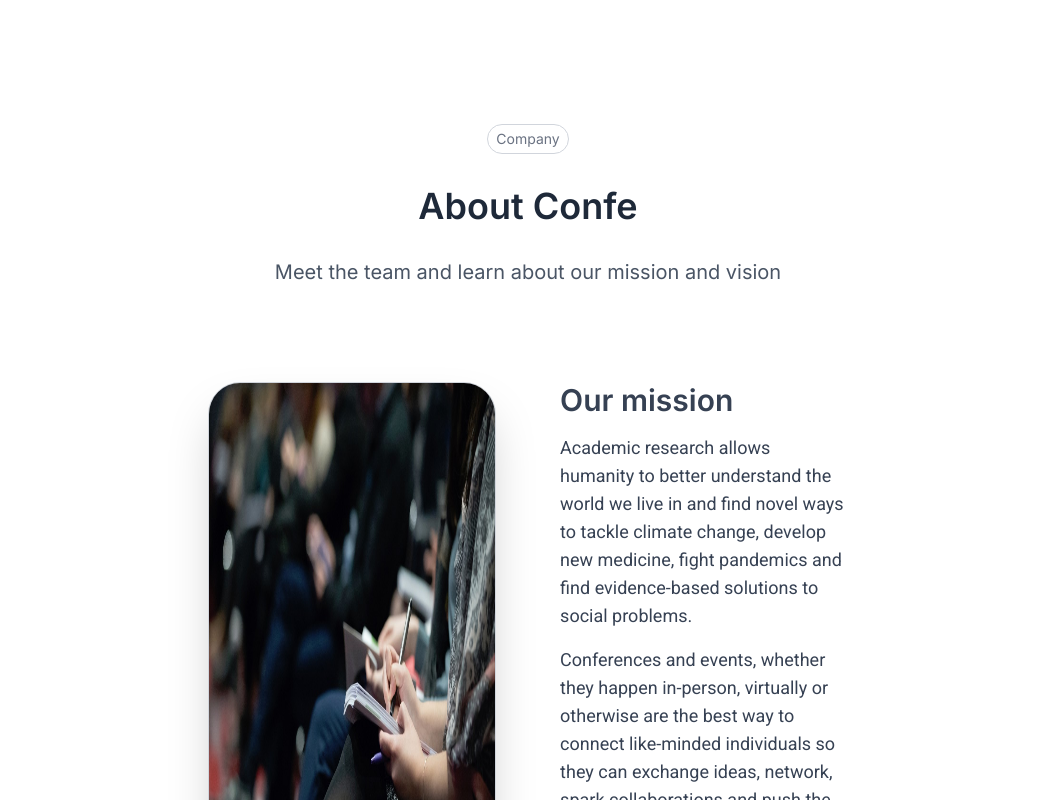
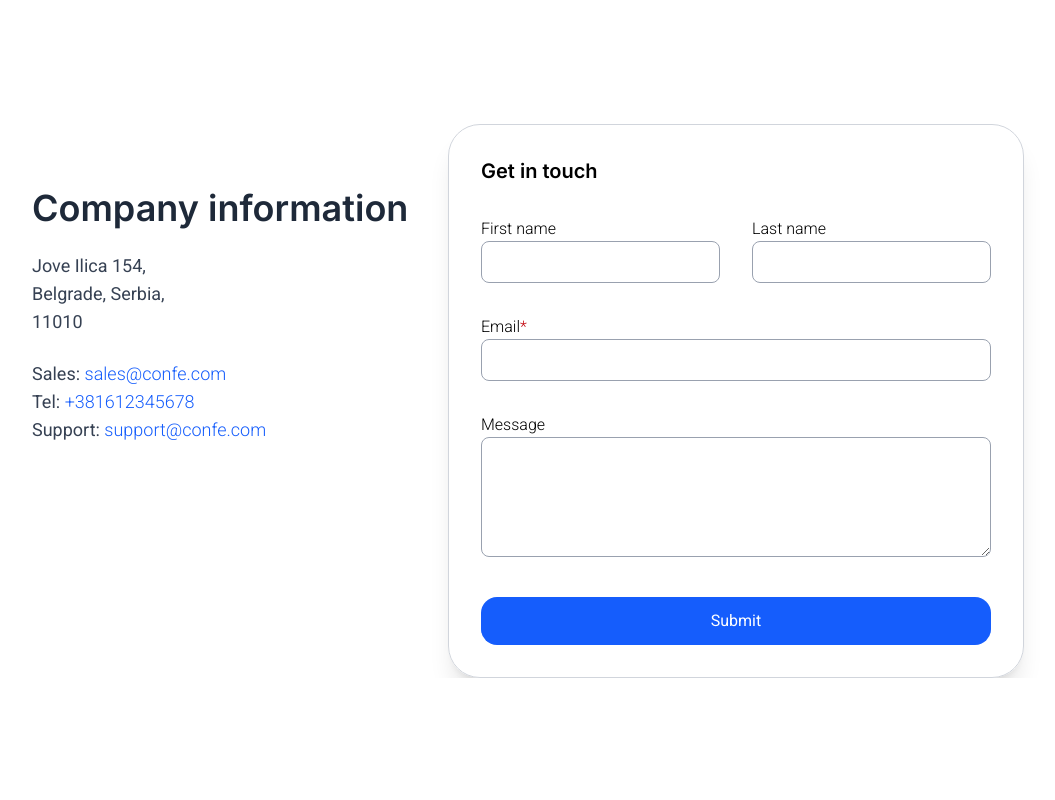
Before and after one commit to elab-development/internet-tehnologije-2024-projekat-conferencemanagementapp_2020_0133, a React (Vite) app in the folder front-end/: page / in a window 1280 px wide. Shown: the top 800 px of the page, without its empty margins (112-1167 px from the left). Built offline with nearby package versions, Linux system fonts and the light colour scheme.

Commit message:
feat: implement ContactPage

```diff
--- a/front-end/package.json
+++ b/front-end/package.json
@@ -17,6 +17,7 @@
     "react-dom": "^19.1.1",
     "react-horizontal-scrolling-menu": "^8.2.0",
     "react-icons": "^5.5.0",
+    "sonner": "^2.0.7",
     "tailwindcss": "^4.1.13"
   },
   "devDependencies": {
--- a/front-end/src/App.jsx
+++ b/front-end/src/App.jsx
@@ -1,13 +1,16 @@
 import { useState } from 'react'
 import Home from './pages/home/Home'
 import AboutUs from './pages/about-us/AboutUs'
+import ContactPage from './pages/contact/ContactPage'
+import { Toaster } from 'sonner'
 
 function App() {
   const [count, setCount] = useState(0)
 
   return (
     <div className="w-full h-full">
-      <AboutUs/>
+      <Toaster position='bottom-right' />
+      <ContactPage/>
     </div>
   )
 }
--- /dev/null
+++ b/front-end/src/pages/contact/ContactPage.jsx
@@ -0,0 +1,102 @@
+import { useState } from "react";
+import InputField from "./components/InputField";
+import TextAreaInput from "./components/TextAreaInput";
+import { toast } from "sonner";
+
+function ContactPage() {
+  const [formData, setFormData] = useState({
+    firstName: "",
+    lastName: "",
+    email: "",
+    message: "",
+  });
+  const handleSubmition = (e) => {
+    e.preventDefault();
+    setFormData({
+      firstName: "",
+      lastName: "",
+      email: "",
+      message: "",
+    });
+      toast.success("Successfully sent message! We will answer you in shortest time possible.");
+  };
+  const onValueChange = (e) => {
+    setFormData({ ...formData, [e.target.name]: e.target.value });
+  };
+  return (
+    <div className="w-full flex flex-col-reverse overflow-y-auto lg:flex-row px-8
+    lg:justify-between lg:px-6 xl:px-36 2xl:px-72 my-32 opacity-0 animate-[fadeInBounce_1s_ease-out_0.5s_forwards] ">
+      <div className="mt-16 h-[60vh] text-start text-lg text-gray-700 flex-schrink-0">
+        <h2 className="text-4xl font-semibold text-gray-800">
+          Company information
+        </h2>
+        <p className="py-6">
+          Jove Ilica 154, <br />
+          Belgrade, Serbia, <br />
+          11010
+        </p>
+        <p className="">
+          Sales:{" "}
+          <a
+            href="mailto:sales@confe.com"
+            className="text-blue-600 font-light hover:underline"
+          >
+            sales@confe.com
+          </a>
+          <br />
+          Tel:{" "}
+          <a
+            href="tel:+381612345678"
+            className="text-blue-600 font-light hover:underline"
+          >
+            +381612345678
+          </a>
+          <br></br>
+          Support:{" "}
+          <a
+            href="mailto:"
+            className="text-blue-600 hover:underline font-light"
+          >
+            support@confe.com
+          </a>
+        </p>
+      </div>
+      <div className="p-8 rounded-4xl border border-gray-300 shadow-xl w-full lg:max-w-xl h-fit">
+        <h3 className="text-xl font-semibold">Get in touch</h3>
+        <form onSubmit={handleSubmition} className="flex flex-col">
+          <div className="flex flex-col lg:flex-row w-full lg:justify-between lg:space-x-8 lg:space-y-0 space-y-8 my-8">
+            <InputField
+              label={"First name"}
+              name={"firstName"}
+              value={formData.firstName}
+              onChange={onValueChange}
+            />
+            <InputField
+              label={"Last name"}
+              name={"lastName"}
+              value={formData.lastName}
+              onChange={onValueChange}
+            />
+          </div>
+          <InputField
+            label={"Email"}
+            name={"email"}
+            value={formData.email}
+            onChange={onValueChange}
+            required={true}
+          />
+          <TextAreaInput
+            className="mt-8 max-h-[15vh] h-64"
+            label={"Message"}
+            value={formData.description}
+            onValueChange={onValueChange}
+            name={"message"}
+          />
+          <button className="mt-16 px-4 py-3 rounded-2xl  text-white bg-blue-600 hover:bg-blue-700">Submit</button>
+        </form>
+      </div>
+    </div>
+  );
+}
+
+export default ContactPage;
--- /dev/null
+++ b/front-end/src/pages/contact/components/InputField.jsx
@@ -0,0 +1,21 @@
+function InputField({ label, name, value, onChange, required = false }) {
+  return (
+    <div className="w-full">
+      <label htmlFor={name} className="block font-light ">
+        {label}
+        {required ? <span className="text-red-700">*</span> : ""}
+      </label>
+      <input
+        name={name}
+        type="text"
+        className="w-full p-2 border border-gray-400 rounded-lg  outline-none
+        focus:shadow-[0px_0px_2px_2px] shadow-blue-200 focus:border-blue-700 focus:border-1"
+        value={value}
+        onChange={onChange}
+        required={required}
+      />
+    </div>
+  );
+}
+
+export default InputField;
--- /dev/null
+++ b/front-end/src/pages/contact/components/TextAreaInput.jsx
@@ -0,0 +1,27 @@
+function TextAreaInput({
+  label,
+  name,
+  value,
+  onValueChange,
+  required = false,
+  className = "",
+}) {
+  return (
+    <div className={`w-full ${className}`}>
+      <label htmlFor="name" className="font-light">
+        {label}
+        {required ? <span className="text-red-700 block">*</span> : ""}
+      </label>
+      <textarea
+        className="w-full border border-gray-400 rounded-lg h-full outline-none p-2
+        focus:shadow-[0px_0px_2px_2px] shadow-blue-200 focus:border-blue-700 focus:border-1"
+        name={name}
+        onChange={onValueChange}
+        required={required}
+        value={value}
+      ></textarea>
+    </div>
+  );
+}
+
+export default TextAreaInput;
```
Also changed, not shown: 1 other file (tests, documents, lock files or other folders).
